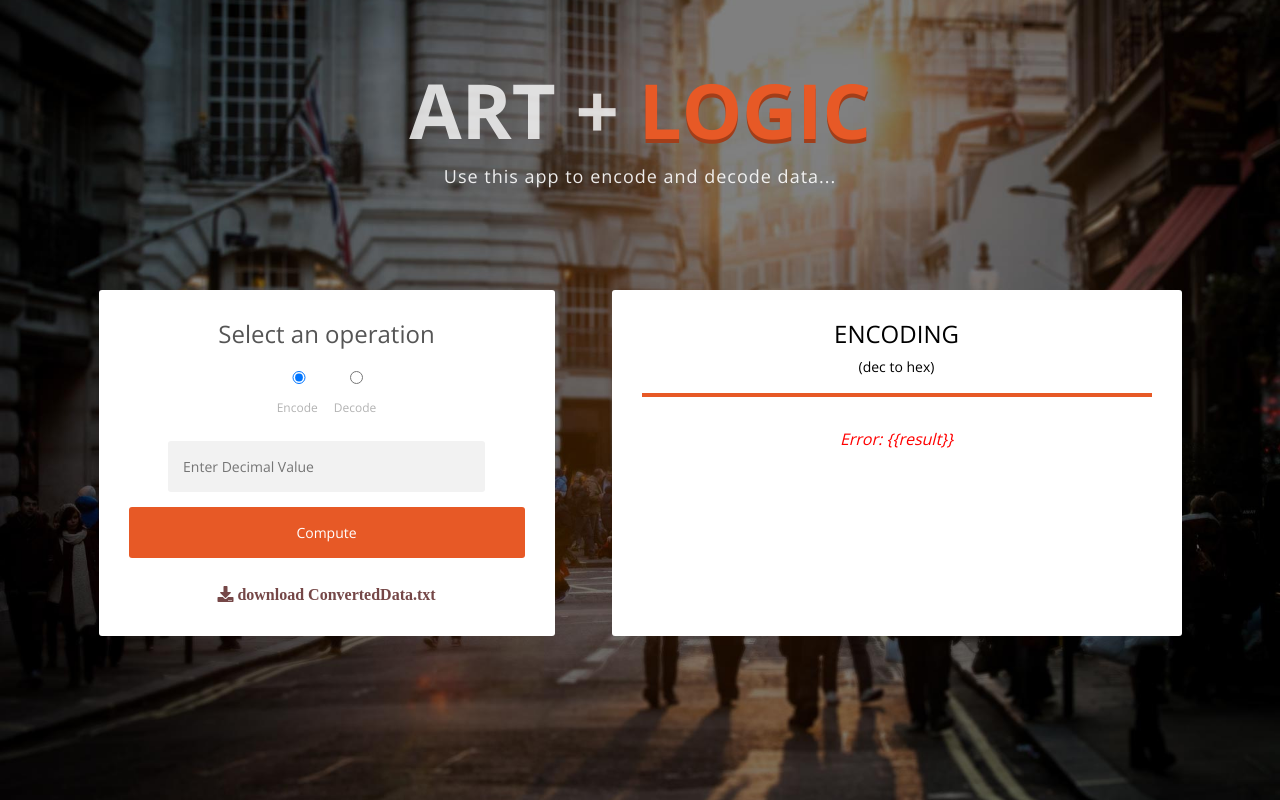
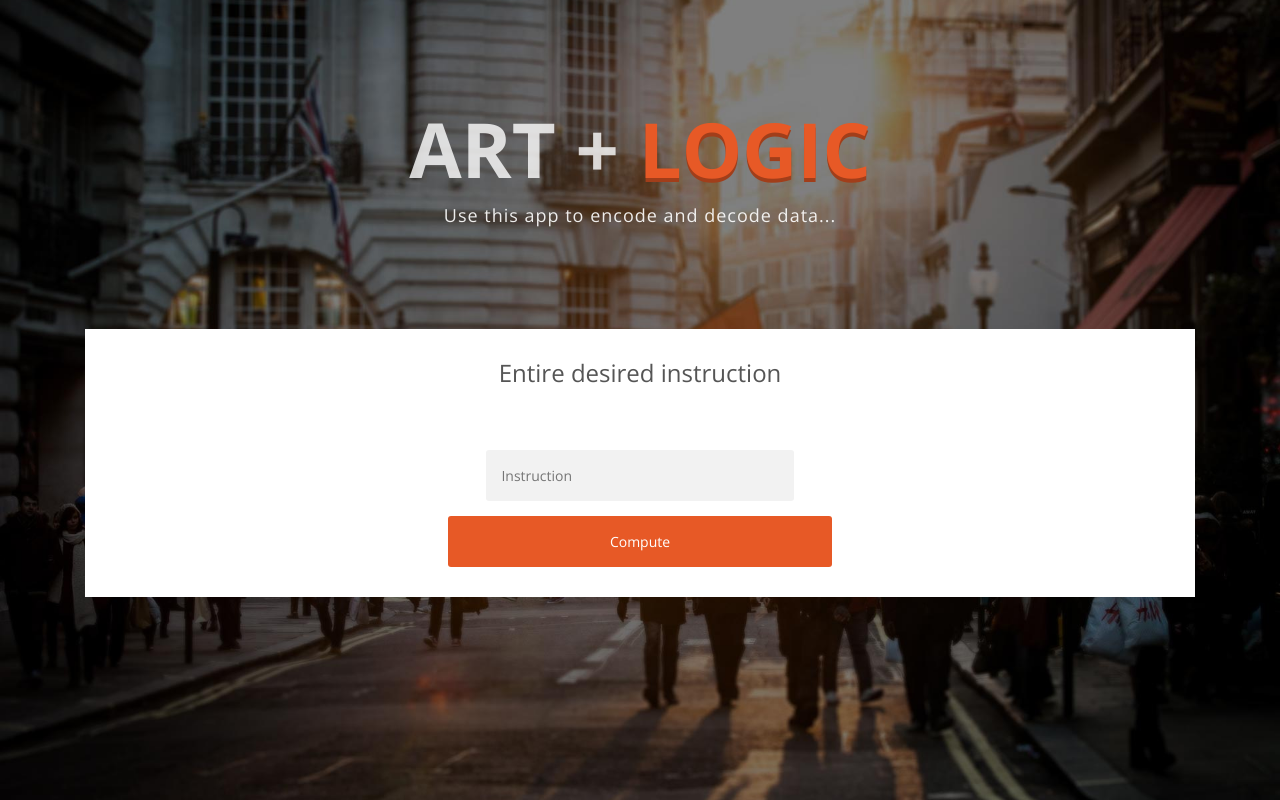
Before and after one commit to hassanbadru/art_logic_2, a React (Create React App) app in the folder frontend/: page / in a window 1280 px wide. Built offline with nearby package versions, Linux system fonts and the light colour scheme.

Commit message:
frontend setup for part2

```diff
--- a/frontend/src/App.js
+++ b/frontend/src/App.js
@@ -4,7 +4,7 @@ import './css/App.css';
 class App extends Component {
   constructor(props){
     super(props)
-    this.state = {operation: 'encoding', user_input: '', file_upload: false, result: ''}
+    this.state = {operation: 'encoding', user_input: '', file_upload: false, result: '', part: 2}
   }
 
 
@@ -27,9 +27,10 @@ class App extends Component {
               </div>
             </div>
 
-             <div className={'row'}>
 
-               <UserInput
+            {
+              (this.state.part === 1) ? (
+                <Part1
                   toEncode={() => this.setState({operation: 'encoding'})}
                   toDecode={() => this.setState({operation: 'decoding'})}
                   user_input={(user_input) => this.setState({user_input})}
@@ -37,15 +38,17 @@ class App extends Component {
                   toUpload={() => this.setState({file_upload: !this.state.file_upload})}
                   file_upload={this.state.file_upload}
                   get_result={() => this.setState({result: window.result})}
-               />
 
-               <ResultDisplay
                   currentOperation={this.state.operation}
                   user_input={this.state.user_input}
                   result={this.state.result}
                 />
-             </div>
+              ) : (
+                <Part2 />
+              )
 
+
+            }
 
 
             </div>
@@ -56,7 +59,11 @@ class App extends Component {
   }
 }
 
-export default App;
+
+// const Part2 = (props) => {
+//
+// }
+
 
 const UserInput = (props) => {
 
@@ -77,18 +84,7 @@ const UserInput = (props) => {
         </span>
 
         <br/>
-          {
-            (props.file_upload) ? (
-                    <div>
-                      <input
-                        type="file"
-                        name="file_compute"
-                      />
 
-                      <p style={{color: '#000'}}>Prefer to type in? Use the<a onClick={props.toUpload} href="#" style={{color: 'orange'}}> Text Box</a></p>
-                      <button>Compute</button>
-                    </div>
-                  ) : (
             <div>
               <input
                 type="text"
@@ -103,8 +99,7 @@ const UserInput = (props) => {
 
               <button type="submit" onClick={props.get_result}> Compute</button>
             </div>
-                  )
-          }
+
 
           <br/>
 
@@ -151,13 +146,66 @@ const ResultDisplay = (props) => {
   )
 }
 
-//
-// <div className="App">
-//   <header className="App-header">
-//     <img src={logo} className="App-logo" alt="logo" />
-//     <h1 className="App-title">Welcome to React</h1>
-//   </header>
-//   <p className="App-intro">
-//     To get started, edit <code>src/App.js</code> and save to reload.
-//   </p>
-// </div>
+const Part1 = (props) => {
+  return (
+    <div className={'row'}>
+      <UserInput
+        toEncode={props.toEncode}
+        toDecode={props.toDecode}
+        user_input={props.user_input}
+        currentOperation={props.currentOperation}
+        toUpload={props.toUpload}
+        file_upload={props.file_upload}
+        get_result={props.get_result}
+      />
+
+      <ResultDisplay
+        currentOperation={props.operation}
+        user_input={props.user_input}
+        result={props.result}
+      />
+    </div>
+  )
+}
+
+const Part2 = (props) => {
+  return (
+    <div style={{backgroundColor: '#fff', paddingTop: 30}}>
+      <h4>Entire desired instruction</h4>
+      <br />
+      <UserInput2 />
+    </div>
+  )
+}
+
+
+const UserInput2 = (props) => {
+
+  return (
+
+    <div className="form">
+      <form action="">
+
+
+        <input
+          type="text"
+          placeholder='Instruction'
+          name="to_compute"
+
+        />
+
+        <button type="submit"> Compute</button>
+
+      </form>
+
+      {/* <a href={window.MEDIA_URL + '/ConvertedData.txt'}>
+        <i className={'message'} className="fas fa-download" > {'download ConvertedData.txt'} </i>
+      </a> */}
+
+    </div>
+  )
+}
+
+
+
+export default App;
```
Also changed, not shown: frontend/package.json (line endings or trailing spaces), 1 other file (tests, documents, lock files or other folders). Lines whose indentation alone changed are shown as unchanged.
